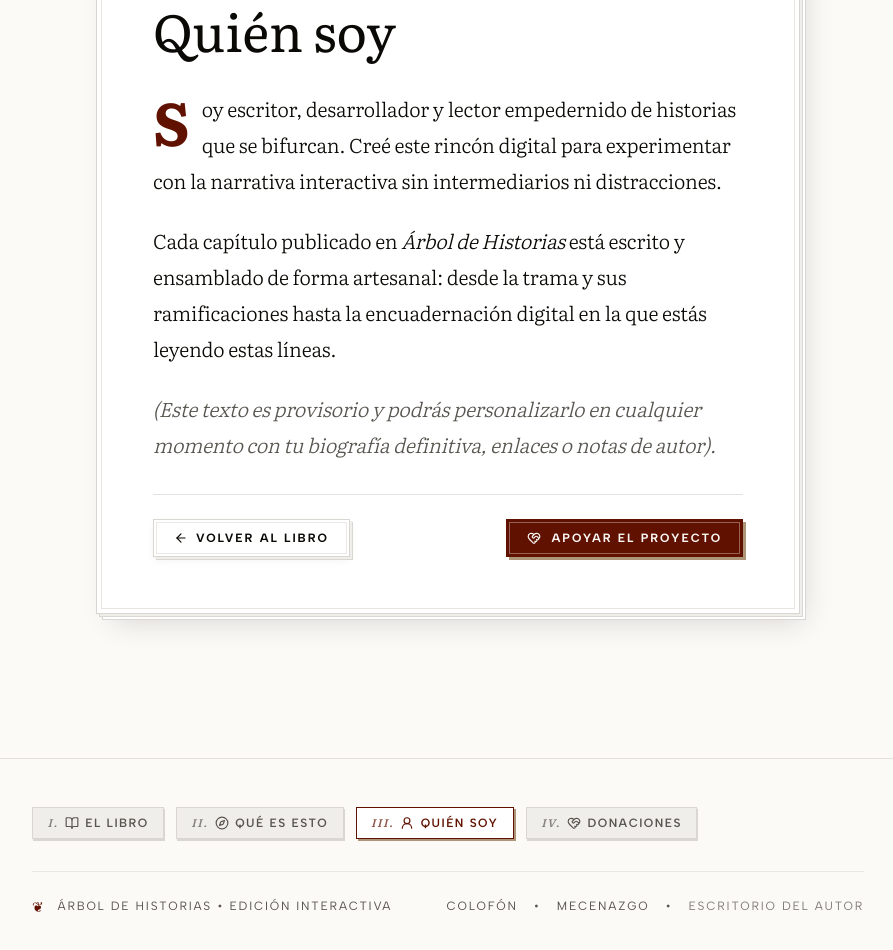
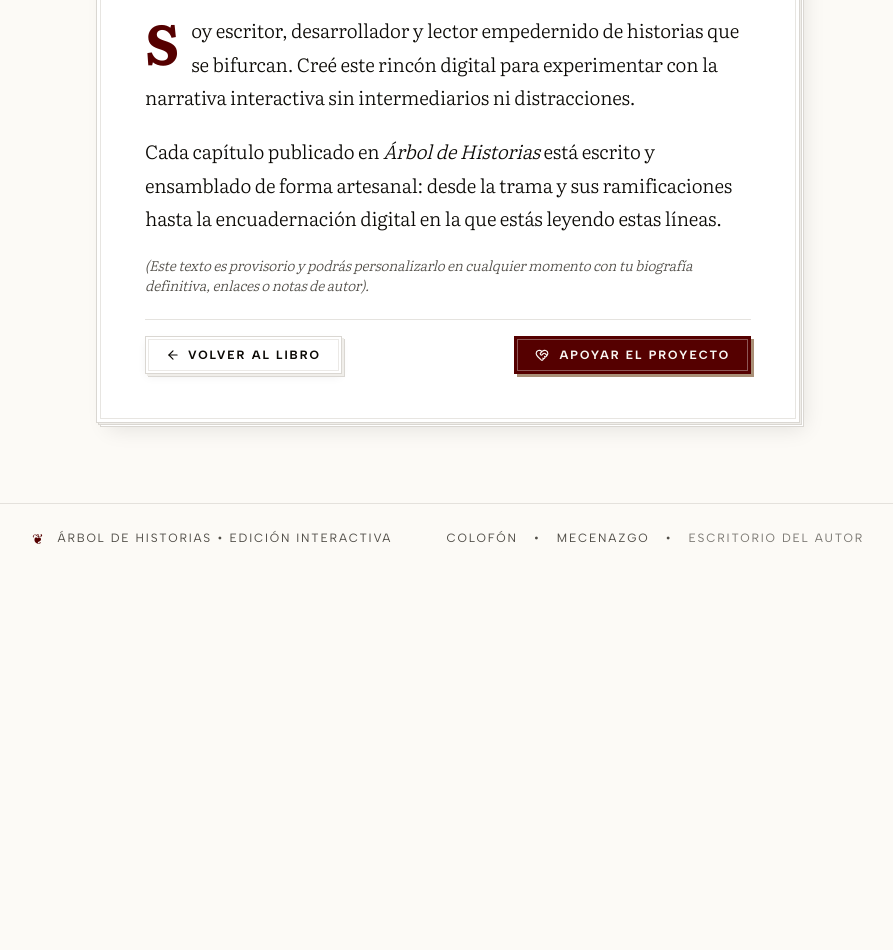
Before and after one commit to zgabros/arbol-historias, a Next.js app: page /quien-soy in a window 1280 px wide. Shown: the part 300-1250 px from the top of the page, without its empty margins (192-1085 px from the left). After the commit the page ends 880 px from the top, so only its background shows below. Built offline with nearby package versions, Linux system fonts and the light colour scheme.

Commit message:
feat: solución generada por Gemini para issue #22

```diff
--- a/src/app/globals.css
+++ b/src/app/globals.css
@@ -69,34 +69,34 @@
   --popover: oklch(1 0 0);
   --popover-foreground: oklch(0.14 0.01 85);
 
-  /* Paleta moderna y elegante para el diseño de autor */
-  --primary: oklch(0.32 0.12 42);
+  /* Paleta moderna y elegante para el diseño de autor con contraste óptimo accesible */
+  --primary: oklch(0.28 0.12 35);
   --primary-foreground: oklch(0.98 0.005 85);
 
   --secondary: oklch(0.95 0.006 85);
   --secondary-foreground: oklch(0.20 0.01 85);
 
   --muted: oklch(0.94 0.007 85);
-  --muted-foreground: oklch(0.45 0.01 85); /* Contrastes optimizados > 4.5:1 */
+  --muted-foreground: oklch(0.42 0.01 85); /* Contrastes optimizados > 4.5:1 */
 
-  --accent: oklch(0.93 0.015 42);
-  --accent-foreground: oklch(0.25 0.05 42);
+  --accent: oklch(0.92 0.02 38);
+  --accent-foreground: oklch(0.20 0.05 38);
 
   --destructive: oklch(0.50 0.20 25);
   --destructive-foreground: oklch(0.98 0 0);
 
   --border: oklch(0.88 0.008 85);
   --input: oklch(0.88 0.008 85);
-  --ring: oklch(0.32 0.12 42);
+  --ring: oklch(0.28 0.12 35);
 
   --sidebar: oklch(0.99 0.003 85);
   --sidebar-foreground: oklch(0.14 0.01 85);
-  --sidebar-primary: oklch(0.32 0.12 42);
+  --sidebar-primary: oklch(0.28 0.12 35);
   --sidebar-primary-foreground: oklch(0.98 0.005 85);
   --sidebar-accent: oklch(0.95 0.006 85);
-  --sidebar-accent-foreground: oklch(0.25 0.05 42);
+  --sidebar-accent-foreground: oklch(0.20 0.05 38);
   --sidebar-border: oklch(0.88 0.008 85);
-  --sidebar-ring: oklch(0.32 0.12 42);
+  --sidebar-ring: oklch(0.28 0.12 35);
 }
 
 .dark {
@@ -110,14 +110,14 @@
   --popover: oklch(0.16 0.006 85);
   --popover-foreground: oklch(0.94 0.005 85);
 
-  --primary: oklch(0.72 0.12 42);
+  --primary: oklch(0.78 0.10 45);
   --primary-foreground: oklch(0.12 0.02 42);
 
   --secondary: oklch(0.22 0.008 85);
   --secondary-foreground: oklch(0.92 0.005 85);
 
   --muted: oklch(0.20 0.006 85);
-  --muted-foreground: oklch(0.72 0.005 85);
+  --muted-foreground: oklch(0.75 0.005 85);
 
   --accent: oklch(0.24 0.02 42);
   --accent-foreground: oklch(0.90 0.04 42);
@@ -127,16 +127,16 @@
 
   --border: oklch(0.28 0.008 85);
   --input: oklch(0.28 0.008 85);
-  --ring: oklch(0.72 0.12 42);
+  --ring: oklch(0.78 0.10 45);
 
   --sidebar: oklch(0.15 0.006 85);
   --sidebar-foreground: oklch(0.94 0.005 85);
-  --sidebar-primary: oklch(0.72 0.12 42);
+  --sidebar-primary: oklch(0.78 0.10 45);
   --sidebar-primary-foreground: oklch(0.12 0.02 42);
   --sidebar-accent: oklch(0.22 0.008 85);
   --sidebar-accent-foreground: oklch(0.92 0.005 85);
   --sidebar-border: oklch(0.28 0.008 85);
-  --sidebar-ring: oklch(0.72 0.12 42);
+  --sidebar-ring: oklch(0.78 0.10 45);
 }
 
 @layer base {
@@ -145,7 +145,7 @@
   }
   body {
     @apply bg-background text-foreground transition-colors duration-300;
-    line-height: 1.65;
+    line-height: 1.6;
     letter-spacing: -0.01em;
   }
 
@@ -172,38 +172,39 @@
   background-color: var(--card);
   border: 1px solid var(--border);
   box-shadow:
-    3px 3px 0 -1px var(--secondary),
-    3px 3px 0 0 var(--border),
-    6px 6px 0 -1px var(--card),
-    6px 6px 0 0 var(--border),
-    10px 14px 28px -6px oklch(0.14 0.01 85 / 0.14);
+    2px 2px 0 -1px var(--secondary),
+    2px 2px 0 0 var(--border),
+    4px 4px 0 -1px var(--card),
+    4px 4px 0 0 var(--border),
+    8px 10px 20px -4px oklch(0.14 0.01 85 / 0.10);
   transition: transform 600ms cubic-bezier(0.22, 1, 0.36, 1),
               box-shadow 600ms cubic-bezier(0.22, 1, 0.36, 1);
 }
 
 .dark .book-volume {
   box-shadow:
-    3px 3px 0 -1px var(--secondary),
-    3px 3px 0 0 var(--border),
-    6px 6px 0 -1px var(--card),
-    6px 6px 0 0 var(--border),
-    12px 16px 34px -6px oklch(0.05 0.01 85 / 0.55);
+    2px 2px 0 -1px var(--secondary),
+    2px 2px 0 0 var(--border),
+    4px 4px 0 -1px var(--card),
+    4px 4px 0 0 var(--border),
+    8px 12px 24px -4px oklch(0.05 0.01 85 / 0.45);
 }
 
 /* Doble filete editorial interno para tapas y hojas especiales */
 .editorial-frame {
   border: 1px solid var(--border);
   outline: 1px solid color-mix(in oklch, var(--border) 65%, transparent);
-  outline-offset: -6px;
+  outline-offset: -5px;
 }
 
-/* Botón de decisión y acción con fisicalidad de tira de papel / señalador */
+/* Botón de decisión y acción con fisicalidad de tira de papel / señalador (Accesibilidad de contraste garantizada) */
 .paper-choice-btn {
   position: relative;
   background-color: var(--card);
   border: 1px solid var(--border);
   outline: 1px solid color-mix(in oklch, var(--border) 55%, transparent);
   outline-offset: -4px;
+  color: var(--foreground);
   box-shadow:
     2px 2px 0 0 var(--secondary),
     3px 3px 0 0 var(--border),
@@ -216,14 +217,14 @@
 }
 
 .paper-choice-btn:hover {
-  transform: translate(-2px, -2px);
-  background-color: color-mix(in oklch, var(--accent) 45%, var(--card));
-  border-color: color-mix(in oklch, var(--primary) 55%, var(--border));
-  outline-color: color-mix(in oklch, var(--primary) 30%, transparent);
+  transform: translate(-1.5px, -1.5px);
+  background-color: color-mix(in oklch, var(--accent) 55%, var(--card));
+  border-color: color-mix(in oklch, var(--primary) 65%, var(--border));
+  outline-color: color-mix(in oklch, var(--primary) 35%, transparent);
   box-shadow:
-    4px 4px 0 0 var(--secondary),
-    5px 5px 0 0 color-mix(in oklch, var(--primary) 45%, var(--border)),
-    0 10px 20px -4px oklch(0.14 0.01 85 / 0.12);
+    3px 3px 0 0 var(--secondary),
+    4px 4px 0 0 color-mix(in oklch, var(--primary) 45%, var(--border)),
+    0 8px 16px -4px oklch(0.14 0.01 85 / 0.10);
 }
 
 .paper-choice-btn:active {
@@ -255,7 +256,7 @@
 .paper-action-btn:hover {
   transform: translate(-1.5px, -1.5px);
   box-shadow:
-    4.5px 4.5px 0 0 color-mix(in oklch, var(--primary) 55%, var(--border));
+    4px 4px 0 0 color-mix(in oklch, var(--primary) 55%, var(--border));
 }
 
 .paper-action-btn:active {
--- a/src/app/page.tsx
+++ b/src/app/page.tsx
@@ -9,7 +9,7 @@ export default async function HomePage() {
         <main className="min-h-screen flex flex-col justify-between bg-background text-foreground selection:bg-primary/20">
             <BookNavigation />
 
-            <div className="flex-1 w-full max-w-4xl mx-auto px-4 sm:px-8 animate-in fade-in duration-700">
+            <div className="flex-1 w-full max-w-4xl mx-auto px-4 sm:px-8 py-4 sm:py-6 animate-in fade-in duration-700">
                 <BookCoverExperience story={activeStory} />
             </div>
 
--- a/src/app/quien-soy/page.tsx
+++ b/src/app/quien-soy/page.tsx
@@ -12,35 +12,35 @@ export default function QuienSoyPage() {
         <main className="min-h-screen flex flex-col justify-between bg-background text-foreground selection:bg-primary/20">
             <BookNavigation />
 
-            <div className="flex-1 w-full max-w-3xl mx-auto px-4 sm:px-8 my-10 sm:my-16 animate-in fade-in duration-500">
-                <article className="book-volume editorial-frame p-8 sm:p-14 space-y-8">
-                    <div className="flex items-center justify-between text-xs font-sans uppercase tracking-[0.22em] text-muted-foreground border-b border-border/70 pb-4">
+            <div className="flex-1 w-full max-w-3xl mx-auto px-4 sm:px-8 py-6 sm:py-10 animate-in fade-in duration-500">
+                <article className="book-volume editorial-frame p-6 sm:p-12 space-y-6">
+                    <div className="flex items-center justify-between text-xs font-sans uppercase tracking-[0.22em] text-muted-foreground border-b border-border/70 pb-3">
                         <span>Solapa del Autor</span>
                         <span className="font-serif italic normal-case tracking-normal text-sm">Folio III</span>
                     </div>
 
-                    <header className="space-y-3">
+                    <header className="space-y-2">
                         <p className="text-xs font-sans font-bold uppercase tracking-[0.2em] text-primary">
                             Detrás de la pluma
                         </p>
-                        <h1 className="font-serif text-[clamp(2rem,4.5vw,3.25rem)] leading-[1.05] text-foreground">
+                        <h1 className="font-serif text-[clamp(1.75rem,4vw,2.75rem)] leading-[1.05] text-foreground">
                             Quién soy
                         </h1>
                     </header>
 
-                    <div className="font-serif text-[1.15rem] sm:text-[1.25rem] leading-[1.8] text-foreground space-y-6 font-light">
-                        <p className="first-letter:text-[3.75rem] first-letter:leading-[3.2rem] first-letter:font-bold first-letter:float-left first-letter:mr-3 first-letter:mt-1 first-letter:text-primary">
+                    <div className="font-serif text-[1.1rem] sm:text-[1.2rem] leading-[1.75] text-foreground space-y-5 font-light">
+                        <p className="first-letter:text-[3.5rem] first-letter:leading-[3rem] first-letter:font-bold first-letter:float-left first-letter:mr-3 first-letter:mt-1 first-letter:text-primary">
                             Soy escritor, desarrollador y lector empedernido de historias que se bifurcan. Creé este rincón digital para experimentar con la narrativa interactiva sin intermediarios ni distracciones.
                         </p>
                         <p>
                             Cada capítulo publicado en <em>Árbol de Historias</em> está escrito y ensamblado de forma artesanal: desde la trama y sus ramificaciones hasta la encuadernación digital en la que estás leyendo estas líneas.
                         </p>
-                        <p className="italic text-muted-foreground">
+                        <p className="italic text-muted-foreground text-sm">
                             (Este texto es provisorio y podrás personalizarlo en cualquier momento con tu biografía definitiva, enlaces o notas de autor).
                         </p>
                     </div>
 
-                    <div className="pt-6 border-t border-border/70 flex flex-wrap items-center justify-between gap-4">
+                    <div className="pt-4 border-t border-border/70 flex flex-wrap items-center justify-between gap-4">
                         <Link
                             href="/"
                             className="paper-choice-btn px-5 py-2.5 text-xs font-sans font-bold uppercase tracking-[0.16em] inline-flex items-center gap-2 text-foreground"
--- a/src/app/story/[slug]/[chapterId]/page.tsx
+++ b/src/app/story/[slug]/[chapterId]/page.tsx
@@ -17,10 +17,10 @@ export default async function ChapterPage({ params }: { params: Promise<{ slug:
         <div className="min-h-screen bg-background text-foreground transition-colors duration-500 selection:bg-primary/20 flex flex-col justify-between">
             <BookNavigation />
 
-            <main className="max-w-4xl mx-auto px-4 sm:px-8 my-8 sm:my-14 animate-in fade-in duration-700 flex-1 w-full">
-                <div className="book-volume editorial-frame px-6 py-10 sm:px-14 sm:py-16">
+            <main className="max-w-4xl mx-auto px-4 sm:px-8 py-6 sm:py-10 animate-in fade-in duration-700 flex-1 w-full">
+                <div className="book-volume editorial-frame px-6 py-8 sm:px-12 sm:py-12">
                     {/* Cabecera de pliego (Running head de libro físico) */}
-                    <div className="flex items-center justify-between text-xs font-sans uppercase tracking-[0.2em] text-muted-foreground border-b border-border/60 pb-4 mb-10 sm:mb-14">
+                    <div className="flex items-center justify-between text-xs font-sans uppercase tracking-[0.2em] text-muted-foreground border-b border-border/60 pb-3 mb-8 sm:mb-10">
                         <span className="truncate max-w-[60%]">{story.title}</span>
                         <span className="font-serif italic normal-case tracking-normal text-sm text-primary truncate max-w-[38%]">
                             {chapter.title}
--- a/src/components/BookNavigation.tsx
+++ b/src/components/BookNavigation.tsx
@@ -3,21 +3,11 @@
 import Link from 'next/link'
 import { usePathname } from 'next/navigation'
 import { ThemeToggle } from '@/components/theme-toggle'
-import { BookOpen, Compass, UserRound, HeartHandshake } from 'lucide-react'
-
-const BOOKMARK_LINKS = [
-    { href: '/', label: 'El Libro', folio: 'I', icon: BookOpen },
-    { href: '/que-es-esto', label: 'Qué es esto', folio: 'II', icon: Compass },
-    { href: '/quien-soy', label: 'Quién soy', folio: 'III', icon: UserRound },
-    { href: '/donaciones', label: 'Donaciones', folio: 'IV', icon: HeartHandshake },
-]
 
 export function BookNavigation() {
-    const pathname = usePathname()
-
     return (
-        <header className="w-full max-w-4xl mx-auto pt-4 sm:pt-6 px-4 sm:px-8">
-            <div className="flex flex-wrap items-center justify-end gap-3 pb-3 border-b border-border/40">
+        <header className="w-full max-w-4xl mx-auto pt-3 sm:pt-4 px-4 sm:px-8">
+            <div className="flex flex-wrap items-center justify-end gap-3 pb-2 border-b border-border/40">
                 <div className="flex items-center gap-2">
                     <ThemeToggle className="scale-90 origin-right" />
                 </div>
@@ -30,36 +20,9 @@ export function BookFooter() {
     const pathname = usePathname()
 
     return (
-        <footer className="w-full max-w-4xl mx-auto px-4 sm:px-8 pt-12 pb-12 mt-20 border-t border-border/70 flex flex-col gap-8 text-xs font-sans text-muted-foreground">
-            {/* Barra de navegación accesoria integrada inferior estilo papel / señaladores */}
-            <div className="flex flex-col sm:flex-row items-center justify-between gap-4">
-                <nav aria-label="Señaladores del libro" className="flex flex-wrap items-center justify-center gap-2 sm:gap-3">
-                    {BOOKMARK_LINKS.map((item) => {
-                        const Icon = item.icon
-                        const isActive = item.href === '/'
-                            ? pathname === '/' || pathname.startsWith('/story/')
-                            : pathname === item.href
-
-                        return (
-                            <Link
-                                key={item.href}
-                                href={item.href}
-                                data-active={isActive}
-                                className="paper-tab text-xs font-sans font-semibold tracking-[0.12em] uppercase"
-                            >
-                                <span className="font-serif italic text-[11px] opacity-70" aria-hidden="true">
-                                    {item.folio}.
-                                </span>
-                                <Icon className="w-3.5 h-3.5 shrink-0" aria-hidden="true" />
-                                <span>{item.label}</span>
-                            </Link>
-                        )
-                    })}
-                </nav>
-            </div>
-
-            {/* Créditos y enlaces editoriales al pie */}
-            <div className="pt-6 border-t border-border/50 flex flex-col sm:flex-row items-center justify-between gap-4 uppercase tracking-[0.15em]">
+        <footer className="w-full max-w-4xl mx-auto px-4 sm:px-8 pt-6 pb-8 mt-10 border-t border-border/70 flex flex-col gap-4 text-xs font-sans text-muted-foreground">
+            {/* Créditos y enlaces editoriales al pie simplificados sin redundancias */}
+            <div className="flex flex-col sm:flex-row items-center justify-between gap-4 uppercase tracking-[0.15em]">
                 <div className="flex items-center gap-3">
                     <span className="font-serif text-sm text-primary" aria-hidden="true">❦</span>
                     <span>Árbol de Historias &bull; Edición Interactiva</span>
```
Also changed, not shown: src/app/admin/stories/[id]/chapters/[chapterId]/page.tsx (+10 -10 lines), src/app/admin/stories/[id]/map/page.tsx (+5 -5 lines), src/app/admin/stories/[id]/page.tsx (+8 -8 lines), src/app/donaciones/page.tsx (+13 -13 lines), src/app/que-es-esto/page.tsx (+8 -8 lines).
